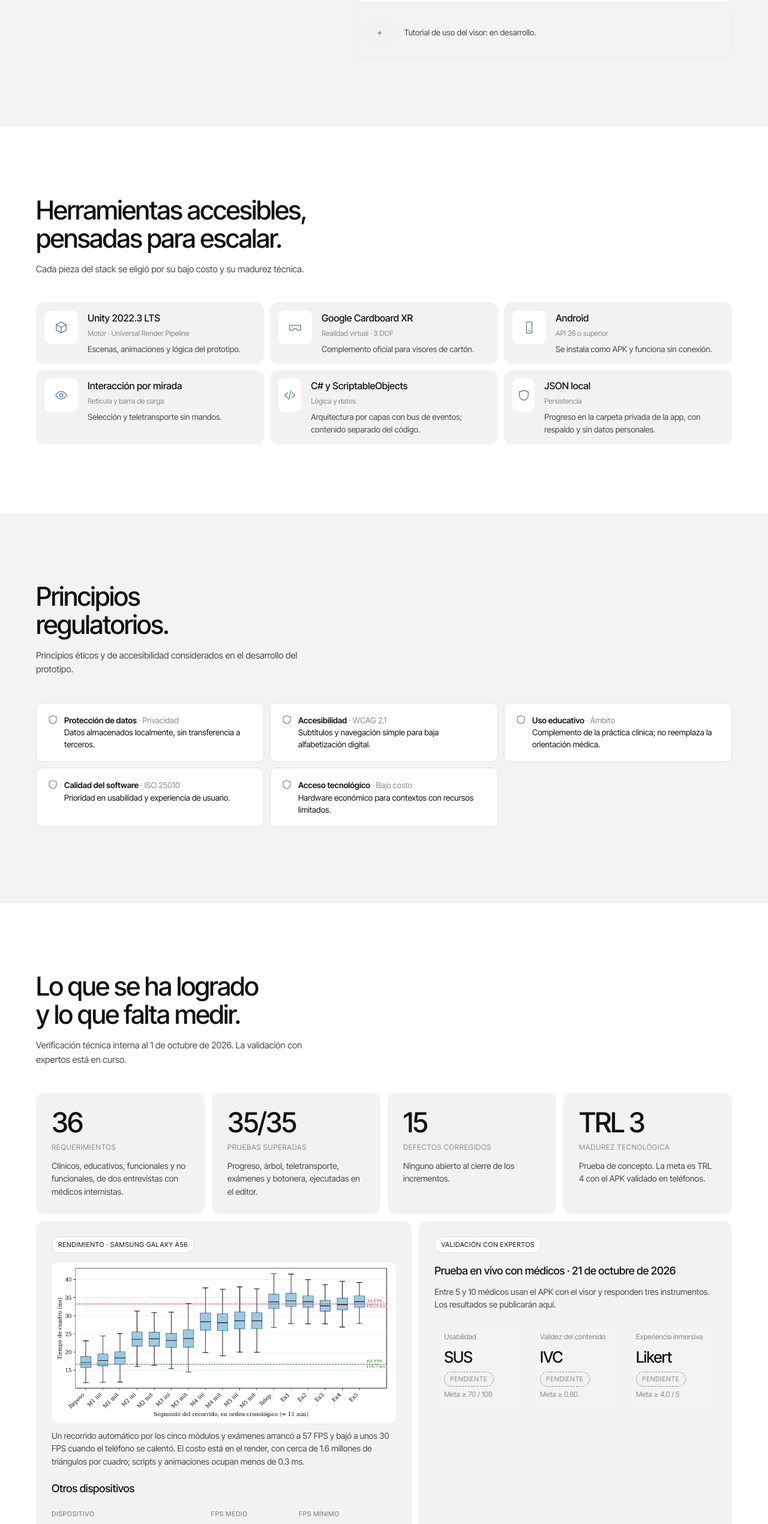
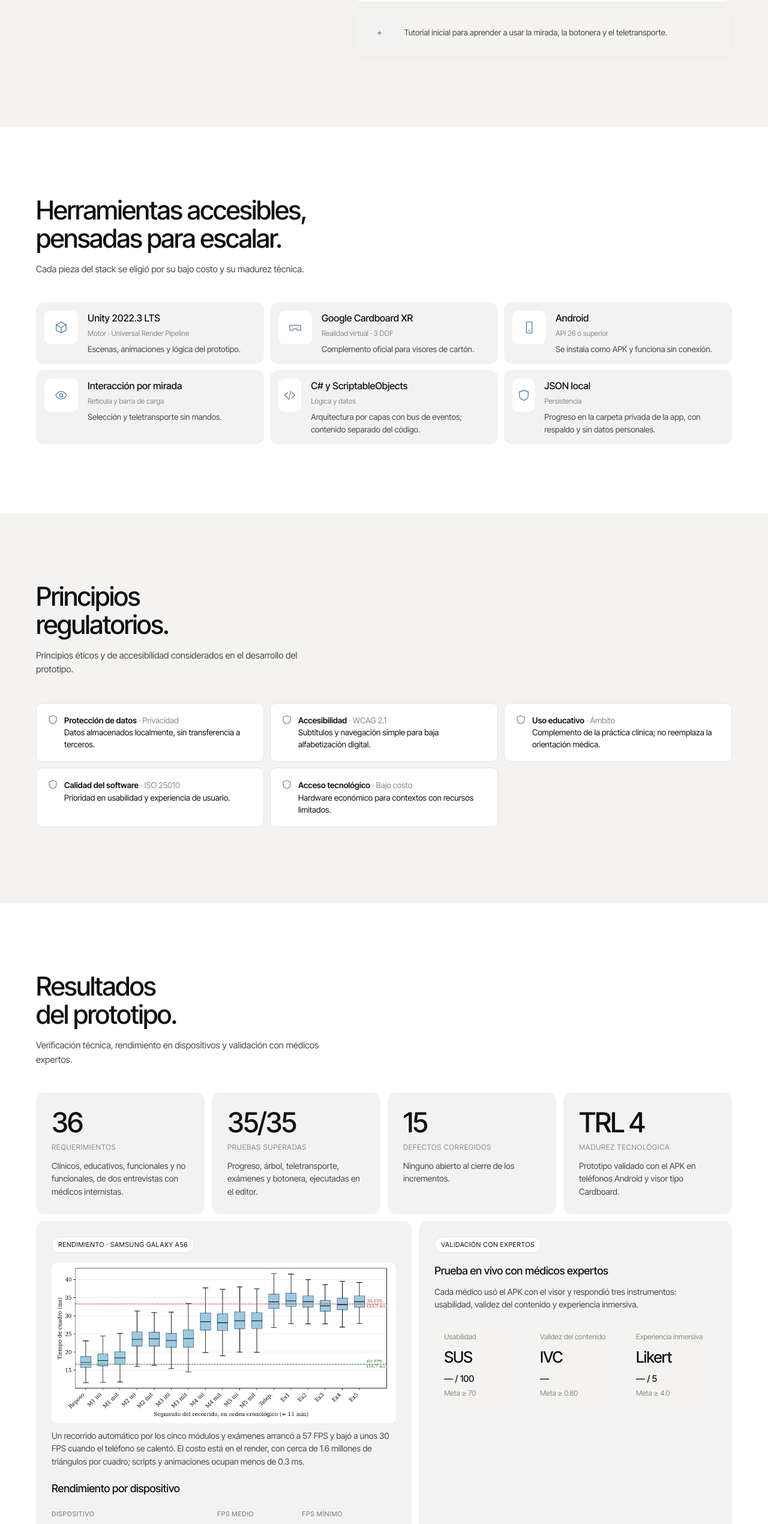
Before and after one commit to SantyCardo/vr-landing-page, a React (Vite) app: page / in a window 1280 px wide. Shown: the part 6402-8943 px from the top of the page at 60% size. Built offline with nearby package versions, Linux system fonts and the light colour scheme.

Commit message:
content: tono de presentación final; resultados con espacios para cargar datos

```diff
--- a/src/components/Sections.jsx
+++ b/src/components/Sections.jsx
@@ -40,7 +40,7 @@ export function Modules() {
                 <span className="muted module-steps">{it.steps} pasos</span>
               </li>
             ))}
-            <li className="reveal module-pending"><span className="module-id">+</span><div><p>{m.pending}</p></div></li>
+            <li className="reveal module-pending"><span className="module-id">+</span><div><p>{m.extra}</p></div></li>
           </ol>
         </div>
       </div>
@@ -203,7 +203,7 @@ export function Results() {
   return (
     <section id="resultados" className="section">
       <div className="container">
-        <SectionHead title={['Lo que se ha logrado', 'y lo que falta medir.']} lead="Verificación técnica interna al 1 de octubre de 2026. La validación con expertos está en curso." />
+        <SectionHead title={['Resultados', 'del prototipo.']} lead="Verificación técnica, rendimiento en dispositivos y validación con médicos expertos." />
         <div className="grid-4">
           {r.verified.map((v) => (
             <article key={v.label} className="card stat reveal">
@@ -219,22 +219,22 @@ export function Results() {
             <span className="tag">Rendimiento · {r.performance.device}</span>
             <img className="perf-img" src={r.performance.img} alt="Tiempo de cuadro por segmento del recorrido en el teléfono" loading="lazy" />
             <p>{r.performance.body}</p>
-            <h3 className="h3 perf-pending">Otros dispositivos</h3>
+            <h3 className="h3 perf-pending">Rendimiento por dispositivo</h3>
             <table className="pending-table">
               <thead><tr><th>Dispositivo</th><th>FPS medio</th><th>FPS mínimo</th></tr></thead>
-              <tbody>{r.performance.pending.map((d) => <tr key={d}><td>{d}: pendiente</td><td>—</td><td>—</td></tr>)}</tbody>
+              <tbody>{r.performance.devices.map((d, i) => <tr key={i}><td>{d.name}</td><td>{d.avg}</td><td>{d.min}</td></tr>)}</tbody>
             </table>
           </article>
           <article className="card reveal">
             <span className="tag">Validación con expertos</span>
-            <h3>{r.validation.date}</h3>
-            <p>Entre 5 y 10 médicos usan el APK con el visor y responden tres instrumentos. Los resultados se publicarán aquí.</p>
+            <h3>{r.validation.title}</h3>
+            <p>{r.validation.body}</p>
             <div className="validation">
               {r.validation.items.map((v) => (
                 <div key={v.name} className="validation-item">
                   <span className="muted">{v.what}</span>
                   <strong>{v.name}</strong>
-                  <span className="validation-result">Pendiente</span>
+                  <span className="validation-value">{v.value}</span>
                   <span className="muted">Meta {v.goal}</span>
                 </div>
               ))}
@@ -304,7 +304,7 @@ function Closing() {
       <div className="container closing-inner">
         <div>
           <h2 className="display">Tu tratamiento<br />merece una<br />técnica<br />segura.</h2>
-          <p>Desde la nevera hasta el desecho de la aguja, el prototipo guía cada paso de la insulinización con el teléfono del paciente y un visor de cartón. Presentación en IngenioTIC, 26 de octubre de 2026.</p>
+          <p>Desde la nevera hasta el desecho de la aguja, el prototipo guía cada paso de la insulinización con el teléfono del paciente y un visor de cartón.</p>
         </div>
         <div className="closing-ctas">
           <a href="#prototipo" className="btn btn-light btn-sm"><Icon name="search" size={14} /> Ver el prototipo</a>
--- a/src/data/content.js
+++ b/src/data/content.js
@@ -56,7 +56,7 @@ export const modules = {
     { id: 'M4', title: 'Técnica de inyección', steps: 10, body: 'Aplicación paso a paso con el lapicero SoloStar.' },
     { id: 'M5', title: 'Desecho seguro y conservación', steps: 6, body: 'Desechar la aguja y conservar la insulina después de usarla.' },
   ],
-  pending: 'Tutorial de uso del visor: en desarrollo.',
+  extra: 'Tutorial inicial para aprender a usar la mirada, la botonera y el teletransporte.',
 };
 
 export const problem = {
@@ -139,20 +139,25 @@ export const results = {
     { metric: '36', label: 'Requerimientos', body: 'Clínicos, educativos, funcionales y no funcionales, de dos entrevistas con médicos internistas.' },
     { metric: '35/35', label: 'Pruebas superadas', body: 'Progreso, árbol, teletransporte, exámenes y botonera, ejecutadas en el editor.' },
     { metric: '15', label: 'Defectos corregidos', body: 'Ninguno abierto al cierre de los incrementos.' },
-    { metric: 'TRL 3', label: 'Madurez tecnológica', body: 'Prueba de concepto. La meta es TRL 4 con el APK validado en teléfonos.' },
+    { metric: 'TRL 4', label: 'Madurez tecnológica', body: 'Prototipo validado con el APK en teléfonos Android y visor tipo Cardboard.' },
   ],
   performance: {
     device: 'Samsung Galaxy A56',
     body: 'Un recorrido automático por los cinco módulos y exámenes arrancó a 57 FPS y bajó a unos 30 FPS cuando el teléfono se calentó. El costo está en el render, con cerca de 1.6 millones de triángulos por cuadro; scripts y animaciones ocupan menos de 0.3 ms.',
     img: '/img/perfil_tiempo_cuadro.png',
-    pending: ['Equipo 2', 'Equipo 3', 'Equipo 4'],
+    devices: [
+      { name: 'Samsung Galaxy A56', avg: '—', min: '—' },
+      { name: '—', avg: '—', min: '—' },
+      { name: '—', avg: '—', min: '—' },
+    ],
   },
   validation: {
-    date: 'Prueba en vivo con médicos · 21 de octubre de 2026',
+    title: 'Prueba en vivo con médicos expertos',
+    body: 'Cada médico usó el APK con el visor y respondió tres instrumentos: usabilidad, validez del contenido y experiencia inmersiva.',
     items: [
-      { name: 'SUS', what: 'Usabilidad', goal: '≥ 70 / 100' },
-      { name: 'IVC', what: 'Validez del contenido', goal: '≥ 0.80' },
-      { name: 'Likert', what: 'Experiencia inmersiva', goal: '≥ 4.0 / 5' },
+      { name: 'SUS', what: 'Usabilidad', value: '— / 100', goal: '≥ 70' },
+      { name: 'IVC', what: 'Validez del contenido', value: '—', goal: '≥ 0.80' },
+      { name: 'Likert', what: 'Experiencia inmersiva', value: '— / 5', goal: '≥ 4.0' },
     ],
   },
 };
@@ -160,8 +165,8 @@ export const results = {
 export const faq = [
   { q: '¿Qué necesito para usar el prototipo?',
     a: 'Un teléfono Android 8.0 o superior y un visor tipo Google Cardboard. La aplicación se instala como APK y funciona sin conexión a internet.' },
-  { q: '¿Cuándo se valida con médicos?',
-    a: 'La prueba en vivo es el 21 de octubre de 2026. Cada médico usa el APK con el visor y luego responde las escalas SUS, IVC y Likert.' },
+  { q: '¿Cómo se validó con médicos?',
+    a: 'Con una prueba en vivo: cada médico usó el APK con el visor y luego respondió las escalas SUS, IVC y Likert.' },
   { q: '¿El prototipo reemplaza la orientación médica profesional?',
     a: 'No. El prototipo es exclusivamente una herramienta educativa de apoyo. No sustituye la consulta, el diagnóstico ni el tratamiento prescrito por un profesional de salud. Complementa la formación que el paciente recibe del personal médico, reforzando la técnica entre consultas.' },
   { q: '¿Por qué utilizar realidad virtual para enseñar técnicas de insulinización?',
@@ -202,7 +207,7 @@ export const footer = {
     ] },
     { title: 'Proyecto', links: [
       { href: '#resultados', label: 'Resultados' },
-      { href: '#resultados', label: 'Validación con expertos · 21 oct.' },
+      { href: '#resultados', label: 'Validación con expertos' },
       { href: '#faq', label: 'Preguntas frecuentes' },
       { label: 'Universidad Autónoma de Bucaramanga' },
     ] },
--- a/src/styles.css
+++ b/src/styles.css
@@ -308,15 +308,12 @@ main > .section:nth-last-child(even) .specialty-icon { background: var(--bg-soft
 .pending-table { width: 100%; border-collapse: collapse; font-size: 13px; }
 .pending-table th { text-align: left; font-weight: 500; color: var(--muted); font-size: 11px; text-transform: uppercase; letter-spacing: 0.06em; }
 .pending-table th, .pending-table td { padding: 10px 0; border-bottom: 1px solid var(--line); }
-.pending-table td { color: var(--muted); }
+.pending-table td { color: var(--ink-2); }
 .validation { display: grid; grid-template-columns: repeat(3, 1fr); gap: 10px; margin-top: 8px; }
 .validation-item { background: var(--bg-soft); border-radius: var(--r-sm); padding: 16px; display: flex; flex-direction: column; gap: 4px; }
 .validation-item strong { font-size: 26px; font-weight: 500; letter-spacing: -0.03em; }
 .validation-item .muted { font-size: 12px; }
-.validation-result {
-  align-self: flex-start; font-size: 11px; text-transform: uppercase; letter-spacing: 0.06em;
-  padding: 3px 9px; border-radius: var(--pill); border: 1px dashed var(--muted); color: var(--muted);
-}
+.validation-value { font-size: 15px; font-weight: 500; }
 
 /* ---------- Cierre ---------- */
 .site-end { margin: var(--frame); border-radius: var(--r-lg); overflow: hidden; }
```
Also changed, not shown: 1 other file (tests, documents, lock files or other folders).
